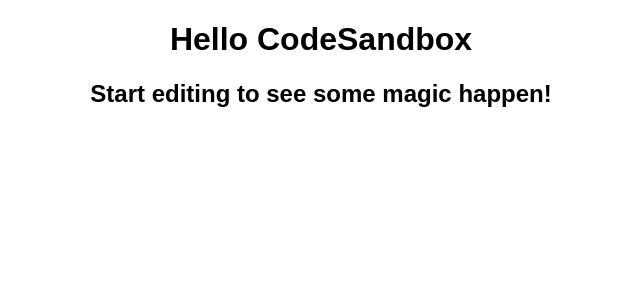
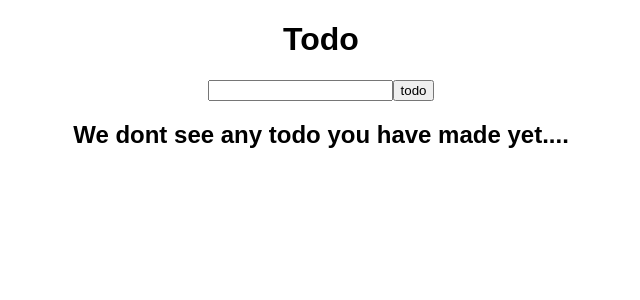
Before and after one commit to iamsunny619/react-todo, a React (Create React App) app: page / in a window 1280 px wide. Shown: the top 300 px of the page, without its empty margins (319-959 px from the left). Built offline with nearby package versions, Linux system fonts and the light colour scheme.

Commit message:
this is not completed, but created to learn the basic concept, next branc i.e todo_v2 will have the bug fix and optimization for the todo app.

```diff
--- a/src/App.js
+++ b/src/App.js
@@ -1,10 +1,101 @@
+/*
+so below code will genreate a todo app which has functionality to store and
+delete data, also it has local storage , which means until u delete chace
+the data will preserve even if you close server or close the browser
+
+but this app has few bugs, that is not visible,
+so if u add a todo, it does change state and update in screen, but it will not store it,
+until the next render.
+i.e if I add 1 it will print in list, but in other instance of same app will have no data,
+and if u second value ex- 22, it will show both data in screen,
+but in different(same instance) tab instance, it will have first value now, and so onChange
+
+why this is happening??
+because localStorage is not synchronus issue.
+
+////////////
+not an bug, but optimization
+focus seeting in input, we should do it via setTimeout, cause we are doing the
+setting before satte update which might cause the foucs to lost once render.
+
+/////////////////
+local storage is empty, we should check if it empty before assigning to state.
+
+
+/////////////////////////
+all the fix and optimization will be avilbale in brnach 2 i.2 todo_v2
+*/
+
+import { useState, useRef, useEffect } from "react";
 import "./styles.css";
 
 export default function App() {
+  const [todos, setTodos] = useState([]);
+  const [todo, setTodo] = useState("");
+  const inputRef = useRef(null);
+
+  useEffect(() => {
+    const temp = JSON.parse(localStorage.getItem("todos"));
+    if (temp) {
+      setTodos(temp);
+    }
+  }, []);
+
+  const submitHandle = (e) => {
+    e.preventDefault();
+    setTodos((prev) => [...prev, todo]);
+    setTodo("");
+    localStorage.setItem("todos", JSON.stringify(todos));
+    inputRef.current.focus();
+  };
+
+  const handleKeyDown = (e) => {
+    if (e.keyCode === 13) {
+      submitHandle(e);
+    }
+  };
+
+  const deleteTodo = (index) => {
+    setTodos((prev) => {
+      const newTodos = [...prev];
+      newTodos.splice(index, 1);
+      return newTodos;
+    });
+  };
   return (
     <div className="App">
-      <h1>Hello CodeSandbox</h1>
-      <h2>Start editing to see some magic happen!</h2>
+      <h1>Todo </h1>
+      <div>
+        <input
+          onChange={(e) => setTodo(e.target.value)}
+          value={todo}
+          ref={inputRef}
+          onKeyDown={handleKeyDown}
+        />
+        <button onClick={submitHandle}>todo</button>
+      </div>
+      {todos.length < 1 && (
+        <div>
+          <h2>We dont see any todo you have made yet....</h2>
+        </div>
+      )}
+
+      <div>
+        <ul>
+          {todos.map((curr, index) => {
+            return (
+              <li
+                onClick={() => {
+                  deleteTodo(index);
+                }}
+                key={index}
+              >
+                {curr}
+              </li>
+            );
+          })}
+        </ul>
+      </div>
     </div>
   );
 }
```
